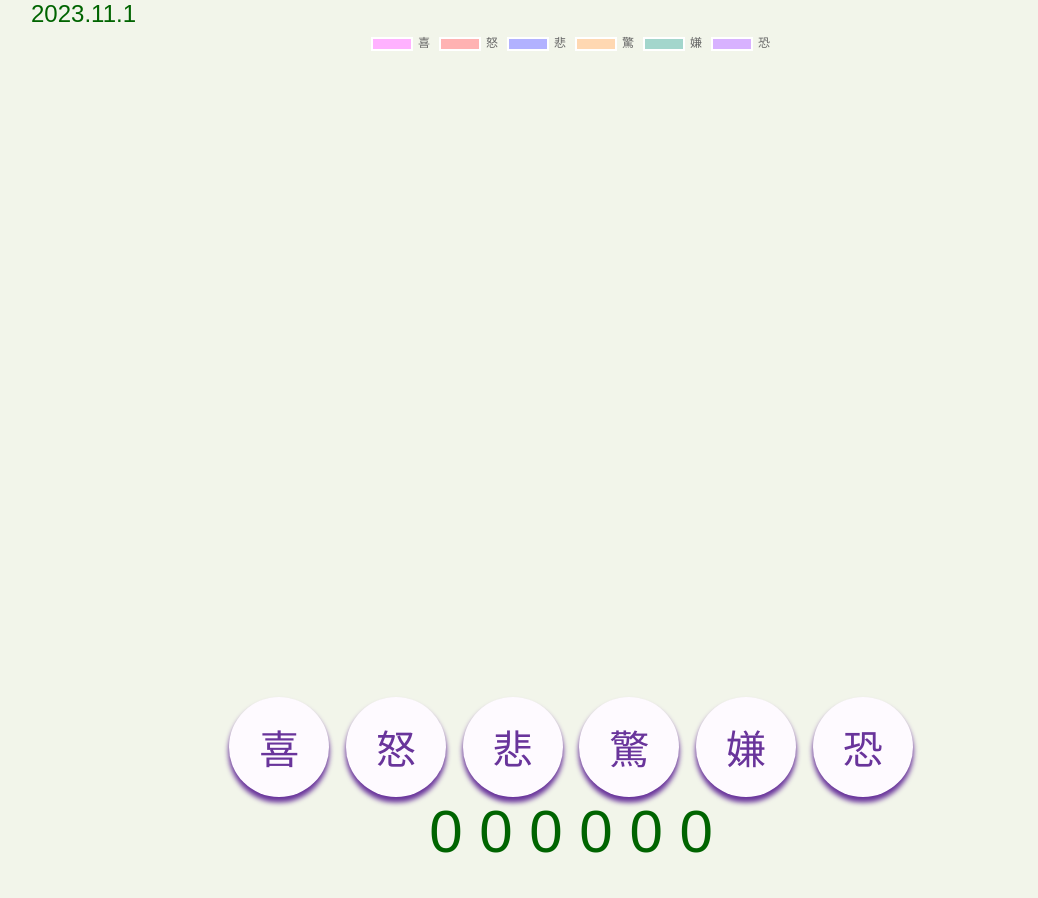
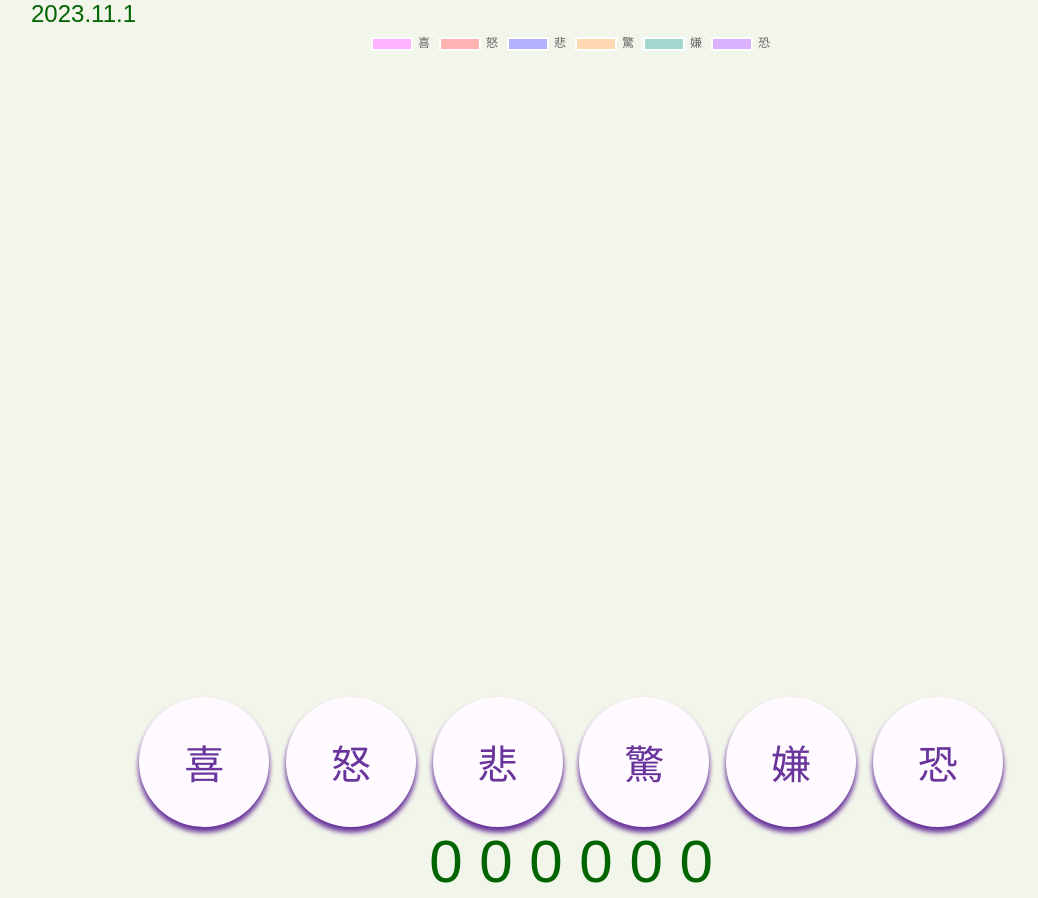
Before and after one commit to Nemumi3HinaUGOK/EmotionDiary, a plain HTML site: page index.html in a window 1280 px wide. Shown: the top 898 px of the page, without its empty margins (69-1107 px from the left). Drawn offline with nearby package versions, Linux system fonts and the light colour scheme; a web font is replaced by a local one.

Commit message:
Update stylesheet.css

```diff
--- a/css/stylesheet.css
+++ b/css/stylesheet.css
@@ -1,4 +1,4 @@
-html{
+  html{
 font-family: 'DotGothic16', sans-serif;
 font-size: 60px;
   }
@@ -21,8 +21,8 @@ margin: auto;
   }
 
   button{
-    width: 100px;
-    height: 100px;
+    width: 130px;
+    height: 130px;
     border-style: none;
     border-radius: 50%;
     box-shadow: 0 5px 5px 0.5px;
@@ -39,3 +39,10 @@ margin: auto;
 font-size: 20px;
 text-align: center;
   }
+
+  /* button:active{
+        border-style: none;
+          border-radius: 50%;
+          box-shadow: 0 0px 0px;
+          background-color: rgb(193, 182, 198);
+  } */
```
